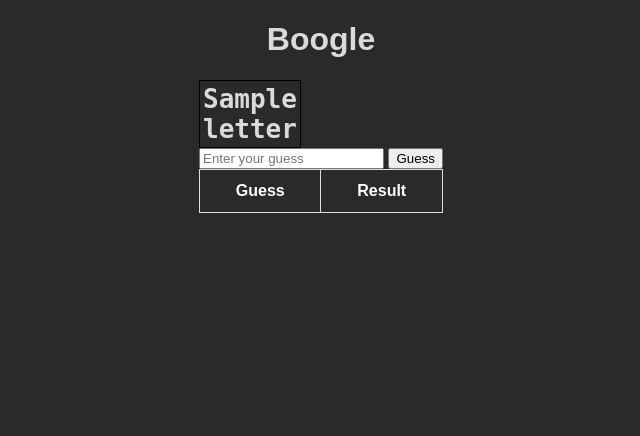
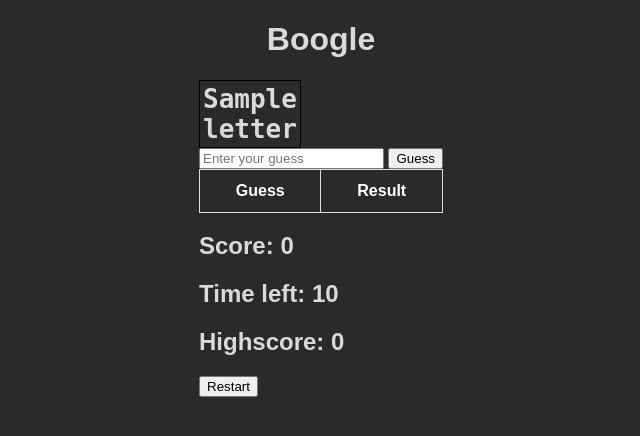
Before and after one commit to BBtxt/flask-boggle, a Flask app: template templates/index.html in a window 1280 px wide. Shown: the top 436 px of the page, without its empty margins (319-959 px from the left). Run offline with Flask 3, Linux system fonts and the light colour scheme; the template is opened without the code that fills it: most values are stand-ins (such as "Sample title", 1, 10 or a date in 2020); lists and menus that the app fills with data are empty; parts of the project's set-up code (start-up, migrations or seed data) failed here and were passed over.

Commit message:
Made Game Timer logic

```diff
--- a/static/script.js
+++ b/static/script.js
@@ -1,22 +1,47 @@
 console.log("app.js loaded");
 
 const $guessForm = $("#guess");
+const $resultTable = $("#result table");
+const $timerVal = $("#timer_value");
+const $submitBtn = $("#submitBtn");
+
+let timer;
+
 $guessForm.on("submit", checkGuess);
-const $resultTable = $("#result table");
 
+// Check Guess, start timer
 async function checkGuess(evt) {
   evt.preventDefault();
   let submittedGuess = $("#guess-input").val();
+
+  // Start the timer when the form is submitted
+  if (!timer) {
+    handleGameTimer();
+  }
+
   try {
     const resp = await axios.post("/check-guess", { guess: submittedGuess });
     console.log("resp", resp);
-    console.log("resp data",resp.data.guess);
+    console.log("resp data", resp.data.guess);
     let result = resp.data.guess;
-    let newRow = `<tr><td>${submittedGuess}</td><td>${result}</td></tr>`;  // create a new row with two cells
+    let newRow = `<tr><td>${submittedGuess}</td><td>${result}</td></tr>`; // create a new row with two cells
     $resultTable.append(newRow);
     submittedGuess = $("#guess-input").val("");
   } catch (err) {
     console.log(err);
   }
+}
 
+function handleGameTimer() {
+  let time = 10;
+  timer = setInterval(function () {
+    time--;
+    $timerVal.text(time);
+    if (time == 0) {
+      clearInterval(timer);
+      alert("Game Over!");
+      $guessForm.off("submit", checkGuess);
+      $submitBtn.hide();
+    }
+  }, 1000);
 }
--- a/templates/index.html
+++ b/templates/index.html
@@ -18,7 +18,7 @@
     <div>
         <form id="guess" method="POST">
             <input type="text" required="true" maxlength="5" name="guess" id="guess-input" placeholder="Enter your guess">
-            <input type="submit"  value="Guess">
+            <input type="submit" id="submitBtn" value="Guess">
     </div>
     <div id="result">
         <table>
@@ -30,4 +30,16 @@
               </tr>
           </table>
     </div>
+    <div id="score">
+        <h2>Score: <span id="score_value">0</span></h2>
+    </div>
+    <div id="timer">
+        <h2>Time left: <span id="timer_value">10</span></h2>
+    </div>
+    <div id="highscore">
+        <h2>Highscore: <span id="highscore_value">0</span></h2>
+    </div>
+    <div>
+        <button id="restart ">Restart</button>
+    </div>
 {% endblock %}
```
